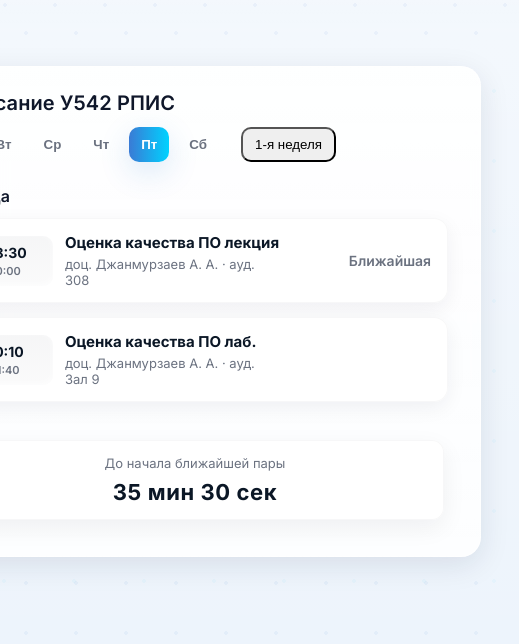
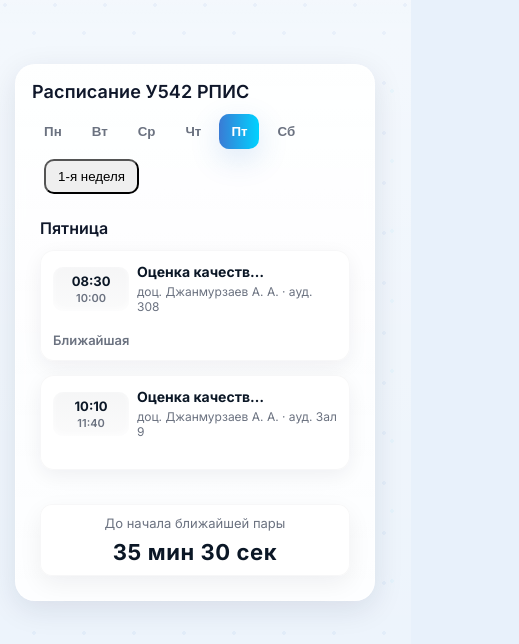
Before and after one commit to OddLemon/schedule, a plain HTML site: page index.html in a window 390 px wide. Shown: the whole page, 519 px wide, since content can reach past the window. Drawn offline with Linux system fonts and the light colour scheme.

Commit message:
Update index.html

```diff
--- a/index.html
+++ b/index.html
@@ -7,41 +7,368 @@
 <link rel="preconnect" href="https://fonts.gstatic.com" crossorigin>
 <link href="https://fonts.googleapis.com/css2?family=Inter:wght@300;400;600;700&display=swap" rel="stylesheet">
 <meta name="viewport" content="width=device-width,initial-scale=1" />
-<style>
-/* Весь CSS из твоего кода с минимальными правками */
-:root{--accent:#3a7bd5;--accent-2:#00d2ff;--card-bg:rgba(255,255,255,0.95);--muted:#6b7280;--glass:rgba(255,255,255,0.6);--radius:14px;--shadow:0 8px 30px rgba(20,30,60,0.10);}html,body{height:100%;margin:0;font-family:"Inter",system-ui,-apple-system,"Segoe UI",Roboto,"Helvetica Neue",Arial;-webkit-font-smoothing:antialiased;-moz-osx-font-smoothing:grayscale;background-color:#e8f1fb;background-image:radial-gradient(circle at 10% 10%, rgba(58,123,213,0.06) 0 2px, transparent 2px),radial-gradient(circle at 90% 90%, rgba(0,210,255,0.04) 0 2px, transparent 2px),linear-gradient(180deg, rgba(255,255,255,0.5), rgba(255,255,255,0.15));background-size:50px 50px,70px 70px,cover;display:flex;align-items:flex-start;justify-content:center;padding:28px;box-sizing:border-box;}
-.wrap{width:100%;max-width:980px;margin:10px;padding:24px;background:linear-gradient(180deg, rgba(255,255,255,0.9), rgba(255,255,255,0.85));border-radius:20px;box-shadow:var(--shadow);border:1px solid rgba(255,255,255,0.6);backdrop-filter:blur(6px);}
-header{display:flex;align-items:center;justify-content:space-between;gap:12px;margin-bottom:18px;flex-wrap: wrap;}
-h1{margin:0;font-size:20px;font-weight:600;color:#0f172a;letter-spacing:0.1px;}
-.controls{display:flex;gap:10px;align-items:center;flex-wrap:wrap;}
-.day-tabs{display:flex;gap:8px;align-items:center;flex-wrap:wrap;}
-.day-btn{background:transparent;border:none;padding:10px 12px;border-radius:10px;cursor:pointer;font-weight:600;color:var(--muted);transition: transform 220ms cubic-bezier(.2,.9,.3,1), box-shadow 220ms, color 220ms;transform-origin:center;box-shadow:none;}
-.day-btn:hover{transform:translateY(-4px) scale(1.02);color:#0b1726;box-shadow:0 8px 22px rgba(10,20,40,0.06);}
-.day-btn.active{background:linear-gradient(90deg,var(--accent), var(--accent-2));color:white;box-shadow:0 10px 30px rgba(58,123,213,0.18);}
-.main{display:grid;grid-template-columns:1fr 320px;gap:20px;align-items:start;}
-.schedule{padding:6px 8px;}
-.lessons{list-style:none;margin:12px 0 0 0;padding:0;display:flex;flex-direction:column;gap:14px;}
-.lesson{background:var(--card-bg);border-radius:var(--radius);padding:14px 16px;display:flex;gap:12px;align-items:center;justify-content:space-between;box-shadow:0 6px 20px rgba(12,22,44,0.06);border:1px solid rgba(16,24,40,0.03);transform-origin:left center;transition: transform 260ms cubic-bezier(.2,.9,.3,1), box-shadow 260ms, background 260ms;overflow:hidden;}
-.lesson:hover{transform:translateX(6px);box-shadow:0 12px 36px rgba(12,22,44,0.10);}
-.lesson .left{display:flex;gap:12px;align-items:center;min-width:0;}
-.time-pill{min-width:74px;padding:8px 10px;border-radius:10px;background:linear-gradient(180deg, rgba(10,20,40,0.04), rgba(10,20,40,0.02));text-align:center;font-weight:700;color:#0b1726;box-shadow:inset 0 -2px 6px rgba(255,255,255,0.6);flex-shrink:0;font-size:14px;}
-.info{display:flex;flex-direction:column;gap:4px;min-width:0;}
-.subject{font-weight:700;color:#0b1726;font-size:15px;white-space:nowrap;text-overflow:ellipsis;overflow:hidden;max-width:420px;}
-.meta{color:var(--muted);font-size:13px;display:flex;gap:10px;align-items:center;}
-.right{display:flex;flex-direction:column;align-items:flex-end;gap:8px;}
-.status{font-weight:600;font-size:14px;color:var(--muted);min-width:140px;text-align:right;}
-.status.current{color:#0b1726;font-weight:700;}
-.empty{display:flex;gap:18px;align-items:center;justify-content:center;padding:26px;border-radius:14px;background:linear-gradient(180deg, rgba(255,255,255,0.95), rgba(255,255,255,0.92));box-shadow:0 8px 30px rgba(10,20,40,0.06);border:1px dashed rgba(16,24,40,0.06);}
-.empty .thumb{width:160px;height:100px;border-radius:10px;background-image:radial-gradient(circle at 20% 20%, rgba(58,123,213,0.12) 0 2px, transparent 2px),linear-gradient(135deg, rgba(58,123,213,0.12), rgba(0,210,255,0.06));display:flex;align-items:center;justify-content:center;color:rgba(10,20,40,0.4);font-weight:700;font-size:12px;}
-.empty .text{font-size:15px;color:var(--muted);}
-.side{padding:12px;display:flex;flex-direction:column;gap:12px;align-items:stretch;}
-.panel{background:rgba(255,255,255,0.96);padding:14px;border-radius:12px;box-shadow:0 8px 24px rgba(10,20,40,0.06);border:1px solid rgba(16,24,40,0.03);}
-.timer-display{display:flex;flex-direction:column;gap:8px;align-items:center;justify-content:center;}
-.next-title{font-size:13px;color:var(--muted);}
-.count{font-size:22px;font-weight:700;color:#0b1726;letter-spacing:0.6px;}
-@media(max-width:880px){.main{grid-template-columns:1fr;}.side{order:2;}}
-.sr-only{position:absolute;left:-9999px;top:auto;width:1px;height:1px;overflow:hidden;}
-</style>
+  <style>
+    :root{
+      --accent: #3a7bd5;
+      --accent-2: #00d2ff;
+      --card-bg: rgba(255,255,255,0.95);
+      --muted: #6b7280;
+      --glass: rgba(255,255,255,0.6);
+      --radius: 14px;
+      --shadow: 0 8px 30px rgba(20,30,60,0.10);
+    }
+
+    html,body{
+      height:100%;
+      margin:0;
+      font-family: "Inter", system-ui, -apple-system, "Segoe UI", Roboto, "Helvetica Neue", Arial;
+      -webkit-font-smoothing:antialiased;
+      -moz-osx-font-smoothing:grayscale;
+      background-color:#e8f1fb;
+      background-image:
+        radial-gradient(circle at 10% 10%, rgba(58,123,213,0.06) 0 2px, transparent 2px),
+        radial-gradient(circle at 90% 90%, rgba(0,210,255,0.04) 0 2px, transparent 2px),
+        linear-gradient(180deg, rgba(255,255,255,0.5), rgba(255,255,255,0.15));
+      background-size: 50px 50px, 70px 70px, cover;
+      display:flex;
+      align-items:flex-start;
+      justify-content:center;
+      padding:28px;
+      box-sizing:border-box;
+    }
+
+    .wrap{
+      width:100%;
+      max-width:980px;
+      margin:10px;
+      padding:24px;
+      background: linear-gradient(180deg, rgba(255,255,255,0.9), rgba(255,255,255,0.85));
+      border-radius:20px;
+      box-shadow: var(--shadow);
+      border: 1px solid rgba(255,255,255,0.6);
+      backdrop-filter: blur(6px);
+    }
+
+    header{
+      display:flex;
+      align-items:center;
+      justify-content:space-between;
+      gap:12px;
+      margin-bottom:18px;
+    }
+
+    h1{
+      margin:0;
+      font-size:20px;
+      font-weight:600;
+      color:#0f172a;
+      letter-spacing:0.1px;
+    }
+
+    .controls{
+      display:flex;
+      gap:10px;
+      align-items:center;
+      flex-wrap:wrap;
+    }
+
+    .day-tabs{
+      display:flex;
+      gap:8px;
+      align-items:center;
+      flex-wrap:wrap;
+    }
+
+    .day-btn{
+      background:transparent;
+      border: none;
+      padding:10px 12px;
+      border-radius:10px;
+      cursor:pointer;
+      font-weight:600;
+      color:var(--muted);
+      transition: transform 220ms cubic-bezier(.2,.9,.3,1), box-shadow 220ms, color 220ms;
+      transform-origin:center;
+      box-shadow: none;
+    }
+
+    .day-btn:hover{
+      transform:translateY(-4px) scale(1.02);
+      color: #0b1726;
+      box-shadow: 0 8px 22px rgba(10,20,40,0.06);
+    }
+
+    .day-btn.active{
+      background: linear-gradient(90deg,var(--accent), var(--accent-2));
+      color: white;
+      box-shadow: 0 10px 30px rgba(58,123,213,0.18);
+    }
+
+    .main{
+      display:grid;
+      grid-template-columns: 1fr 320px;
+      gap:20px;
+      align-items:start;
+    }
+
+    .schedule{
+      padding:6px 8px;
+    }
+
+    .lessons {
+      list-style:none;
+      margin:12px 0 0 0;
+      padding:0;
+      display:flex;
+      flex-direction:column;
+      gap:14px;
+    }
+
+    .lesson {
+      background: var(--card-bg);
+      border-radius: var(--radius);
+      padding:14px 16px;
+      display:flex;
+      gap:12px;
+      align-items:center;
+      justify-content:space-between;
+      box-shadow: 0 6px 20px rgba(12,22,44,0.06);
+      border:1px solid rgba(16,24,40,0.03);
+      transform-origin:left center;
+      transition: transform 260ms cubic-bezier(.2,.9,.3,1), box-shadow 260ms, background 260ms;
+      overflow:hidden;
+    }
+
+    .lesson:hover{
+      transform: translateX(6px);
+      box-shadow: 0 12px 36px rgba(12,22,44,0.10);
+    }
+
+    .lesson .left{
+      display:flex;
+      gap:12px;
+      align-items:center;
+      min-width:0;
+    }
+
+    .time-pill{
+      min-width:74px;
+      padding:8px 10px;
+      border-radius:10px;
+      background: linear-gradient(180deg, rgba(10,20,40,0.04), rgba(10,20,40,0.02));
+      text-align:center;
+      font-weight:700;
+      color:#0b1726;
+      box-shadow: inset 0 -2px 6px rgba(255,255,255,0.6);
+      flex-shrink:0;
+      font-size:14px;
+    }
+
+    .info{
+      display:flex;
+      flex-direction:column;
+      gap:4px;
+      min-width:0;
+    }
+
+    .subject{
+      font-weight:700;
+      color:#0b1726;
+      font-size:15px;
+      white-space:nowrap;
+      text-overflow:ellipsis;
+      overflow:hidden;
+      max-width:420px;
+    }
+
+    .meta{
+      color:var(--muted);
+      font-size:13px;
+      display:flex;
+      gap:10px;
+      align-items:center;
+    }
+
+    .right{
+      display:flex;
+      flex-direction:column;
+      align-items:flex-end;
+      gap:8px;
+    }
+
+    .status{
+      font-weight:600;
+      font-size:14px;
+      color:var(--muted);
+      min-width:140px;
+      text-align:right;
+    }
+
+    .status.current{
+      color:#0b1726;
+      font-weight:700;
+    }
+
+    .empty {
+      display:flex;
+      gap:18px;
+      align-items:center;
+      justify-content:center;
+      padding:26px;
+      border-radius:14px;
+      background: linear-gradient(180deg, rgba(255,255,255,0.95), rgba(255,255,255,0.92));
+      box-shadow: 0 8px 30px rgba(10,20,40,0.06);
+      border:1px dashed rgba(16,24,40,0.06);
+    }
+
+    .empty .thumb{
+      width:160px;
+      height:100px;
+      border-radius:10px;
+      background-image:
+        radial-gradient(circle at 20% 20%, rgba(58,123,213,0.12) 0 2px, transparent 2px),
+        linear-gradient(135deg, rgba(58,123,213,0.12), rgba(0,210,255,0.06));
+      display:flex;
+      align-items:center;
+      justify-content:center;
+      color:rgba(10,20,40,0.4);
+      font-weight:700;
+      font-size:12px;
+    }
+
+    .empty .text{
+      font-size:15px;
+      color:var(--muted);
+    }
+
+    .side{
+      padding:12px;
+      display:flex;
+      flex-direction:column;
+      gap:12px;
+      align-items:stretch;
+    }
+
+    .panel{
+      background: rgba(255,255,255,0.96);
+      padding:14px;
+      border-radius:12px;
+      box-shadow: 0 8px 24px rgba(10,20,40,0.06);
+      border:1px solid rgba(16,24,40,0.03);
+    }
+
+    .timer-display{
+      display:flex;
+      flex-direction:column;
+      gap:8px;
+      align-items:center;
+      justify-content:center;
+    }
+
+    .next-title{
+      font-size:13px;
+      color:var(--muted);
+    }
+
+    .count {
+      font-size:22px;
+      font-weight:700;
+      color:#0b1726;
+      letter-spacing:0.6px;
+    }
+
+    @media (max-width:880px){
+      .main{
+        grid-template-columns: 1fr;
+      }
+      .side{
+        order:2;
+      }
+    }
+
+    /* ---------- адаптация для маленьких экранов ---------- */
+    @media (max-width:600px){
+      .wrap{
+        padding:16px;
+        margin:8px;
+      }
+
+      header{
+        flex-direction:column;
+        align-items:flex-start;
+        gap:12px;
+      }
+
+      h1{
+        font-size:18px;
+      }
+
+      .day-tabs{
+        flex-wrap:wrap;
+        gap:6px;
+      }
+
+      .lesson{
+        flex-direction:column;
+        align-items:flex-start;
+        padding:12px;
+      }
+
+      .lesson .left{
+        flex-direction:row;
+        width:100%;
+        gap:8px;
+      }
+
+      .time-pill{
+        min-width:60px;
+        padding:6px 8px;
+        font-size:13px;
+      }
+
+      .info .subject{
+        font-size:14px;
+        max-width:calc(100% - 70px);
+      }
+
+      .info .meta{
+        font-size:12px;
+        flex-wrap:wrap;
+      }
+
+      .right{
+        width:100%;
+        flex-direction:row;
+        justify-content:flex-start;
+        margin-top:6px;
+      }
+
+      .status{
+        text-align:left;
+        min-width:auto;
+        font-size:13px;
+      }
+
+      .side{
+        grid-template-columns:1fr;
+        padding:8px;
+        gap:8px;
+      }
+
+      .panel{
+        padding:10px;
+      }
+    }
+
+    .sr-only{
+      position:absolute;
+      left:-9999px;
+      top:auto;
+      width:1px;
+      height:1px;
+      overflow:hidden;
+    }
+  </style>
 </head>
 <body>
 <div class="wrap" role="main" aria-label="Расписание занятий">
```
